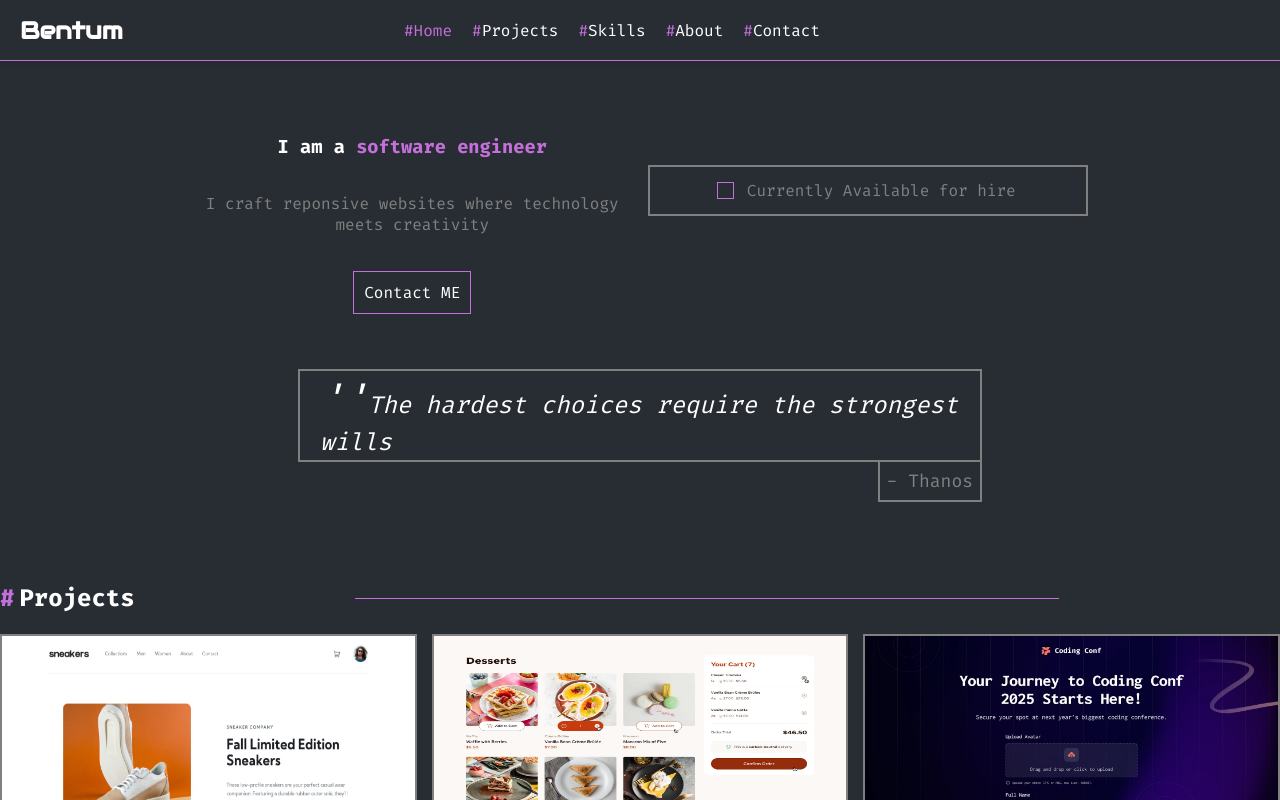
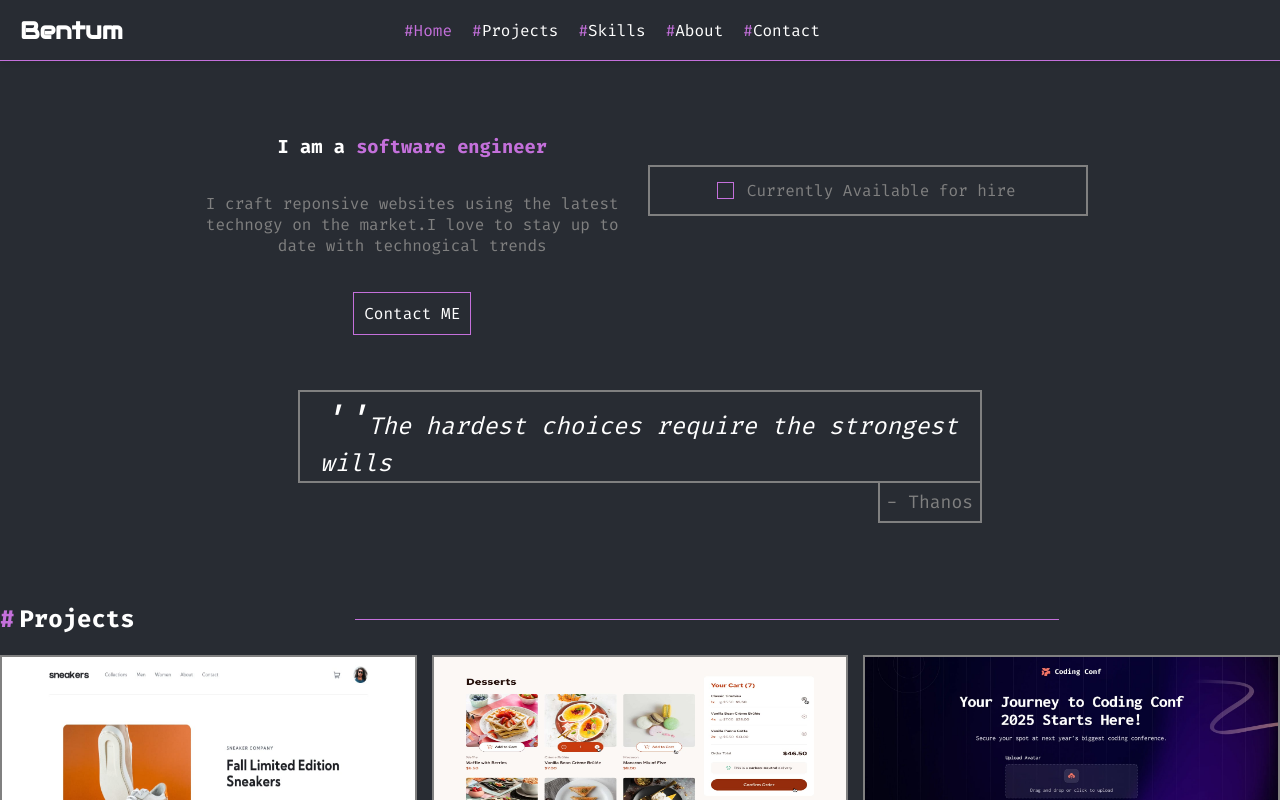
Before and after one commit to BentumYaw001/MyPortfolio, a React (Vite) app: page / in a window 1280 px wide. Shown: the top 800 px of the page. Built offline with nearby package versions, Linux system fonts and the light colour scheme; a web font is replaced by a local one.

Commit message:
updating latest skill log

```diff
--- a/src/components/MainBody.jsx
+++ b/src/components/MainBody.jsx
@@ -10,7 +10,10 @@ function MainBody({ id }) {
             <h3>
               I am a <span>software engineer</span>
             </h3>
-            <p>I craft reponsive websites where technology meets creativity</p>
+            <p>
+              I craft reponsive websites using the latest technogy on the
+              market.I love to stay up to date with technogical trends
+            </p>
             <a href="https://t.me/OohYeesRi" target="_blank">
               Contact ME
             </a>
--- a/src/components/ProjectData.jsx
+++ b/src/components/ProjectData.jsx
@@ -81,15 +81,15 @@ export const Skill = [
   },
   {
     name: "Databases",
-    description: "Oracle Database, MySQL, Microsoft SQL Server",
+    description: "Mongo DB, MySQL, Microsoft SQL Server",
   },
   {
     name: "Other Technologies",
-    description: "HTML, CSS, Markdown, EXCEL, Adobe Photoshop",
+    description: "HTML, CSS, Markdown, EXCEL,REST API",
   },
   {
     name: "FrameWorks",
-    description: "React.js, Tailwind CSS, Bootstrap, Pandas",
+    description: "React.js, Express.js,Tailwind CSS, Bootstrap, Pandas",
   },
 ];
 
```
